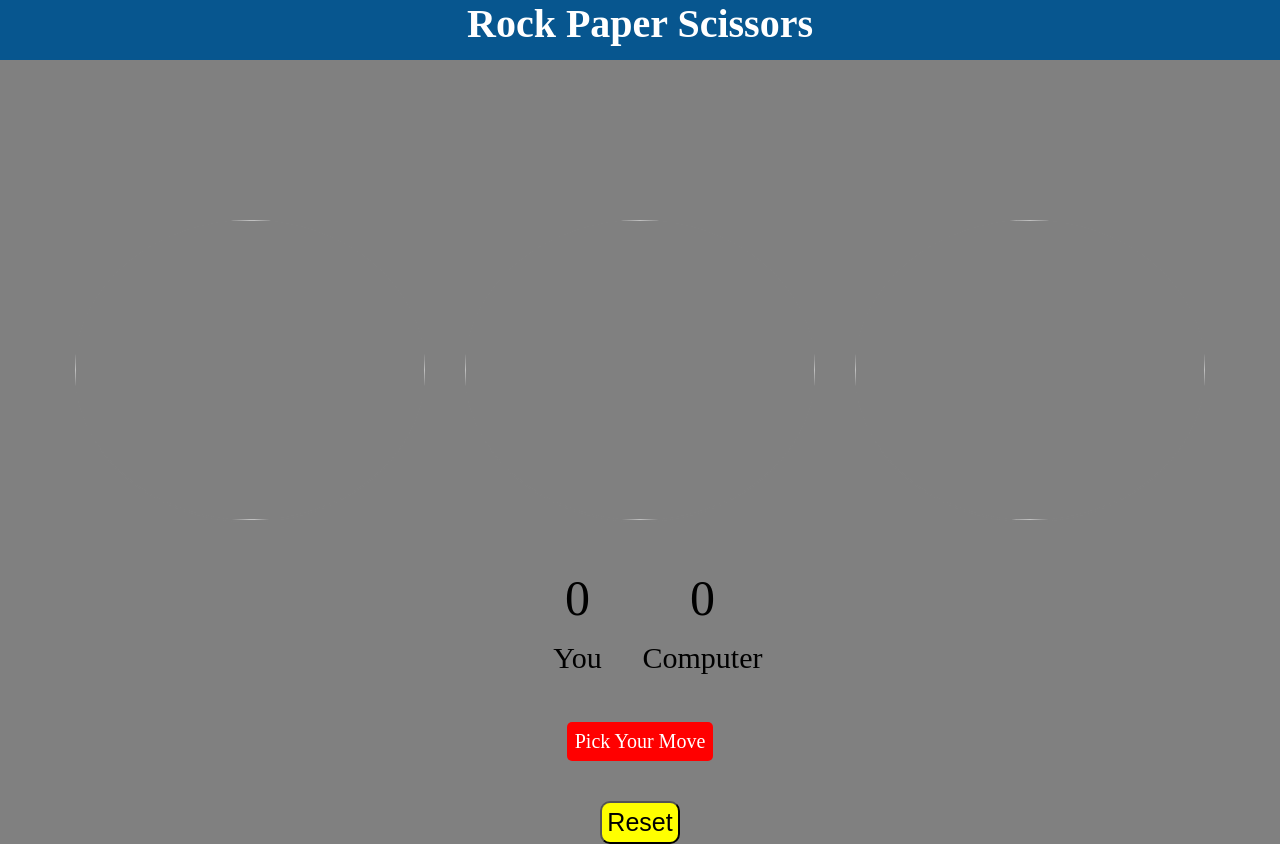
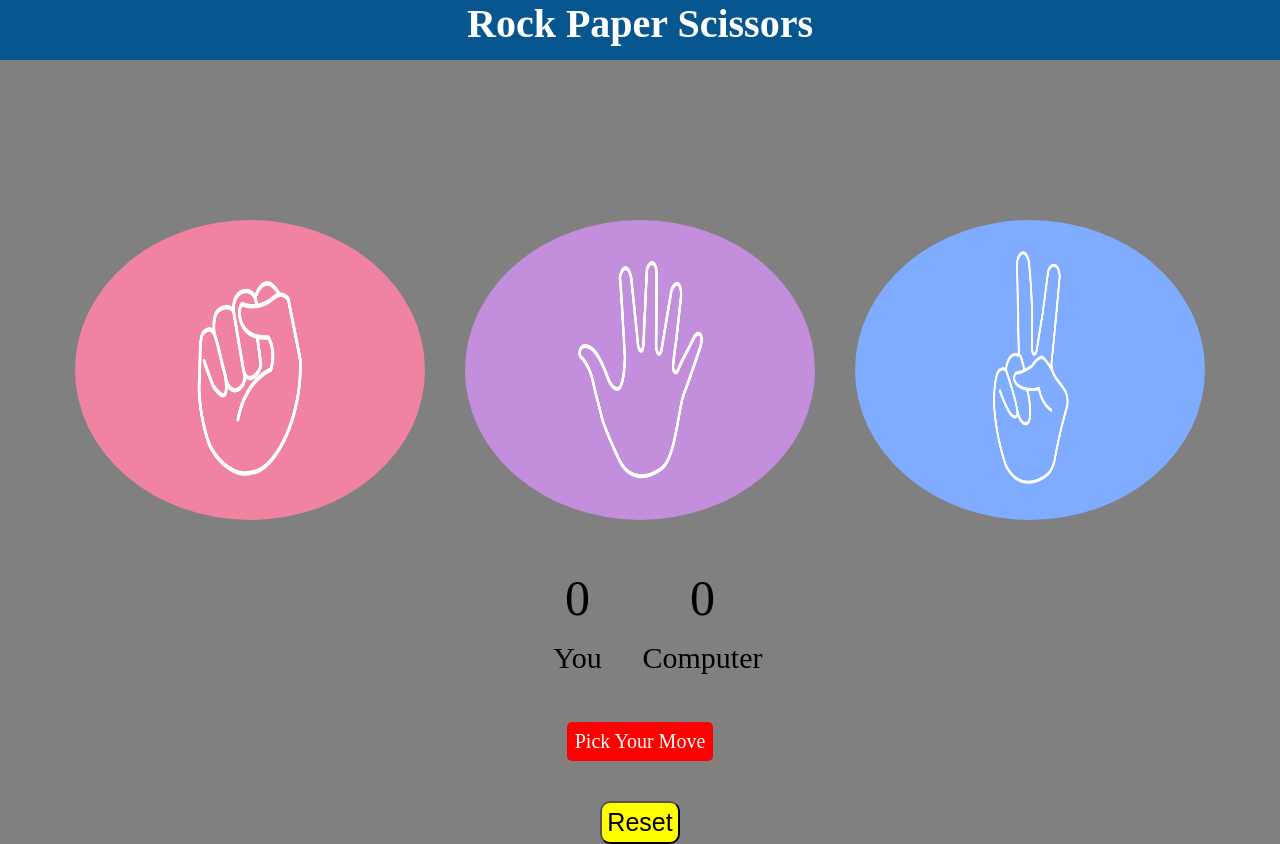
Before and after one commit to GubbinLubbin/Rock-Paper-Scissor, a plain HTML site: page index.html in a window 1280 px wide. Drawn offline with Linux system fonts and the light colour scheme.

Commit message:
Update index.html

```diff
--- a/index.html
+++ b/index.html
@@ -10,9 +10,9 @@
     <h1>Rock Paper Scissors</h1>
     <div id="flex-container">
     <div class="image-container">
-        <button id="rock" class="button"><img class="image" src="Images/rock.png"></button>
-        <button id="paper" class="button"><img class="image" src="Images/paper.png"></button>
-        <button id="scissor" class="button"><img class="image" src="Images/scissors.png"></button>
+        <button id="rock" class="button"><img class="image" src="rock.png"></button>
+        <button id="paper" class="button"><img class="image" src="paper.png"></button>
+        <button id="scissor" class="button"><img class="image" src="scissors.png"></button>
     </div>
     <div id="grid-container">
         <div id="player_score" class="score">0</div>
@@ -25,4 +25,5 @@
     </div>
     <script src="script.js"></script>
 </body>
+
 </html>
```
